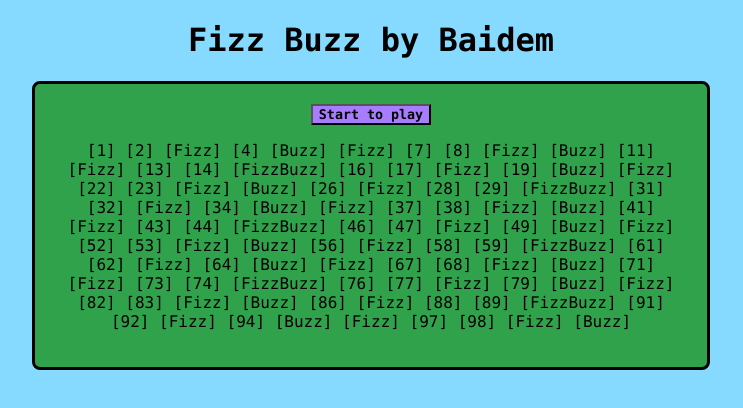
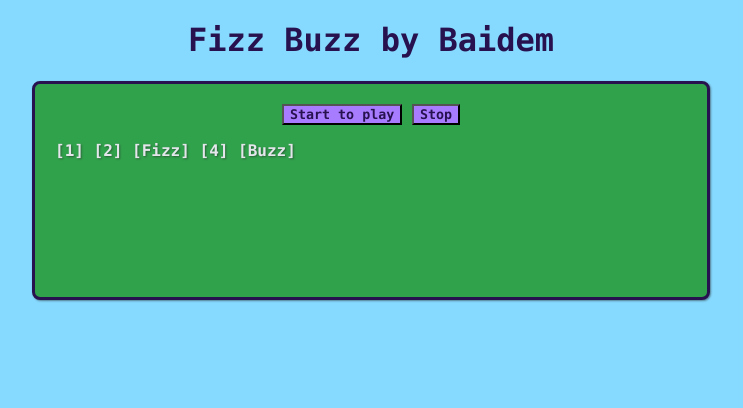
Before and after one commit to Baidem/Fizz-Buzz, a plain HTML site: page index.html in a window 1280 px wide. Both pictures are taken after a click on the button "Start to play". Shown: the whole page, without its empty margins (269-1012 px from the left). Drawn offline with Linux system fonts and the light colour scheme.

Commit message:
loop with setInterval

```diff
--- a/index.html
+++ b/index.html
@@ -12,6 +12,7 @@
         </header>
         <section class="playground">
             <button id="playButton">Start to play</button>
+            <button id="stopButton">Stop</button>
             <p id="text"></p>
         </section>
     </body>
--- a/script.js
+++ b/script.js
@@ -1,23 +1,40 @@
-const play = document.getElementById("playButton");
-play.addEventListener("click", funFizzBuzz);
+const printResult = document.getElementById("text");
+const playButton = document.getElementById("playButton");
+const stopButton = document.getElementById("stopButton");
+playButton.addEventListener("click", funFizzBuzz);
+stopButton.addEventListener("click", stopRun);
 
+let index = 1;
+let pass = true;
 
-function funFizzBuzz() {
-    for (let index = 1; index < 101; index++) {
-        let tellMe = ""; // save
-        if (index % 3 == 0) { // si modulo de 3, Fizz est save.
-            tellMe = "Fizz";
-        }
-        if (index % 5 == 0) { // si modulo de 5, Buzz est save, si un Fizz est déja save, il est concervé.
-            tellMe = tellMe+"Buzz";
-        }
-        if (tellMe == "") { // si ni Fizz ni Buzz de save, l'index est save.
-            tellMe = index;
-        }
-        // on décharge la save en la print.
-                // un petit délais entre chaque print est souhaité, mais la fonction setTimeout ne fonctionne pas comme voulue. Des problèmes de bind à résoudre.
-        setTimeout(() => {document.getElementById("text").innerHTML = document.getElementById("text").innerHTML+"["+tellMe+"] "}, 500);
+function funFizzBuzz() { /* La fonction est appelée avec le bouton -Start to play-
+    La fonction est cadencée en boucle par interval de temps avec la méthode setInterval
+    La variable cursor est défini par : cursor = index + 100. Pour déterminer des session de 100 unités.
+        Chaque boucle test la variable index
+        Si est modulo de 3 : "Fizz" est save dans la variable tellMe
+        Si est modulo de 5 : tellMe + "Buzz" est save dans la variable tellMe
+        Si index == cursor : c'est la fin session, setInterval est mise en pause avec clearInterval
+    On peut aussi mettre la pause en le bouton -Stop- qui appelle la fonction stopRun()
+    On relance la boucle avec le bouton  -Start to play- */
+    if (pass == true) { // variable pass pour debugger playButton qui, quand on le spam, réduit l'interval et inactive le clearInterval
+        pass = false;
+        let cursor = index + 100;
+        intervalId = setInterval(function(){
+            let tellMe = "";
+            if(index % 3 == 0){tellMe = "Fizz";}
+            if(index % 5 == 0){tellMe = tellMe + "Buzz";}
+            if(tellMe == ""){tellMe = index;}
+            printResult.textContent = printResult.textContent + "[" + tellMe + "] ";
+            index += 1;
+            if (index == cursor) {
+                clearInterval(intervalId);
+                pass = true;
+            }
+            }, 500);
     }
 }
 
-// la suite du projet et de print la suite par paquets de 100 unités à chaques préssions du bouton. Un changement de message sur le bouton est souhaité.
+function stopRun(){
+    clearInterval(intervalId);
+    pass = true;
+}
--- a/style.css
+++ b/style.css
@@ -1,48 +1,31 @@
 * {
-	--base-blue: #1877F2;
-	--base-cherry: #F3425F;
-	--base-grape: #9360F7;
-	--base-lemon: #F7B928;
-	--base-lime: #45BD62;
-	--base-pink: #FF66BF;
-	--base-seafoam: #54C7EC;
-	--base-teal: #2ABBA7;
-	--base-tomato: #FB724B;
-	--blue-link: #4599FF;
-	--font-family-apple: system-ui, -apple-system, BlinkMacSystemFont, '.SFNSText-Regular', sans-serif;
-	--font-family-code: ui-monospace, Menlo, Consolas, Monaco, monospace;
-	--font-family-default: Helvetica, Arial, sans-serif;
-	--font-family-segoe: Segoe UI Historic, Segoe UI, Helvetica, Arial, sans-serif;
-	--dataviz-primary-2: rgb(134,218,255);
-	--dataviz-primary-3: rgb(95,170,255);
-	--dataviz-secondary-1: rgb(129,77,231);
-	--dataviz-secondary-2: rgb(168,124,255);
-	--dataviz-secondary-3: rgb(219,26,139);
-	--dataviz-supplementary-1: rgb(255,122,105);
-	--dataviz-supplementary-2: rgb(241,168,23);
-	--dataviz-supplementary-3: rgb(49,162,76);
-	--dataviz-supplementary-4: rgb(228,230,235);
+    font-family: ui-monospace, Menlo, Consolas, Monaco, monospace;
+    font-weight: bold;
+    color: #27124f;
 }
+
 body {
-    background-color: var(--dataviz-primary-2);
+    background-color: rgb(134,218,255);
 }
 header {
     text-align: center;
 }
-button {
-    background-color: var(--dataviz-secondary-2);
-    font-weight: bold;
-}
-* {
-    font-family: var(--font-family-code);
-}
 .playground {
     padding: 20px;
     border-radius: 8px;
-    border-color: var(--dataviz-secondary-2);
-    border: solid 3px;
-    background-color: var(--dataviz-supplementary-3);
+    border: solid 3px #27124f;
+    background-color: rgb(49,162,76);
     text-align: center;
     width: 50%;
+    min-height: 173px;
     margin: auto;
+    box-shadow: 1px 1px 2px #2323237e;
 }
+button {
+    background-color: rgb(168,124,255);
+}
+#text {
+    text-align: left;
+    color: rgb(228,230,235);
+    text-shadow: 1px 1px 2px #2323237e;
+}
```
